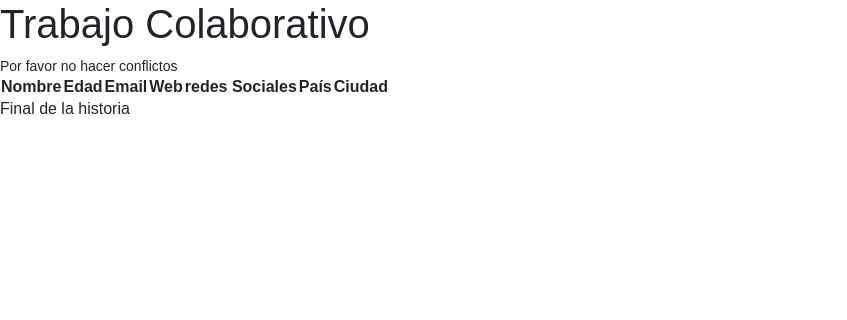
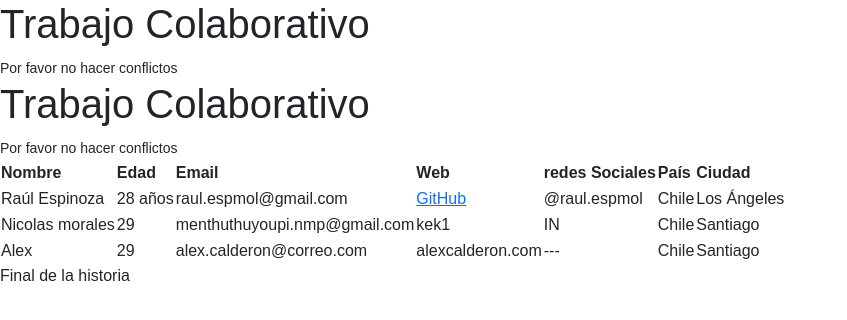
Before and after one commit to linsijiLaGuara/trabajo_colaborativo, a plain HTML site: page index.html in a window 1280 px wide. Shown: the whole page, without its empty margins (0-847 px from the left). Drawn offline with nearby package versions, Linux system fonts and the light colour scheme; a web font is replaced by a local one.

Commit message:
Update: index

```diff
--- a/index.html
+++ b/index.html
@@ -1,3 +1,5 @@
+<!DOCTYPE html>
+<html lang="en">
 <head>
   <meta charset="utf-8" />
   <meta name="viewport" content="width=device-width, initial-scale=1" />
@@ -18,6 +20,9 @@
 <h1>Trabajo Colaborativo</h1>
 <small>Por favor no hacer conflictos</small>
 <body>
+  <h1>Trabajo Colaborativo</h1>
+  <small>Por favor no hacer conflictos</small>
+
   <table border="0" cellspacing="0">
     <thead>
       <tr>
@@ -30,11 +35,38 @@
         <th>Ciudad</th>
       </tr>
     </thead>
+
     <tbody>
-
+      <tr>
+        <td>Raúl Espinoza</td>
+        <td>28 años</td>
+        <td>raul.espmol@gmail.com</td>
+        <td><a href="https://github.com/raulespmol">GitHub</a></td>
+        <td>@raul.espmol</td>
+        <td>Chile</td>
+        <td>Los Ángeles</td>
+      </tr>
+      <tr>
+        <td>Nicolas morales</td>
+        <td>29</td>
+        <td>menthuthuyoupi.nmp@gmail.com</td>
+        <td>kek1</td>
+        <td>IN</td>
+        <td>Chile</td>
+        <td>Santiago</td>
+      </tr>
+      <tr>
+        <td>Alex</td>
+        <td>29</td>
+        <td>alex.calderon@correo.com</td>
+        <td>alexcalderon.com</td>
+        <td>---</td>
+        <td>Chile</td>
+        <td>Santiago</td>
+      </tr>
     </tbody>
-
   </table>
 </body>
 
 <footer>Final de la historia</footer>
+</html>
```
Lines whose indentation alone changed are shown as unchanged.
